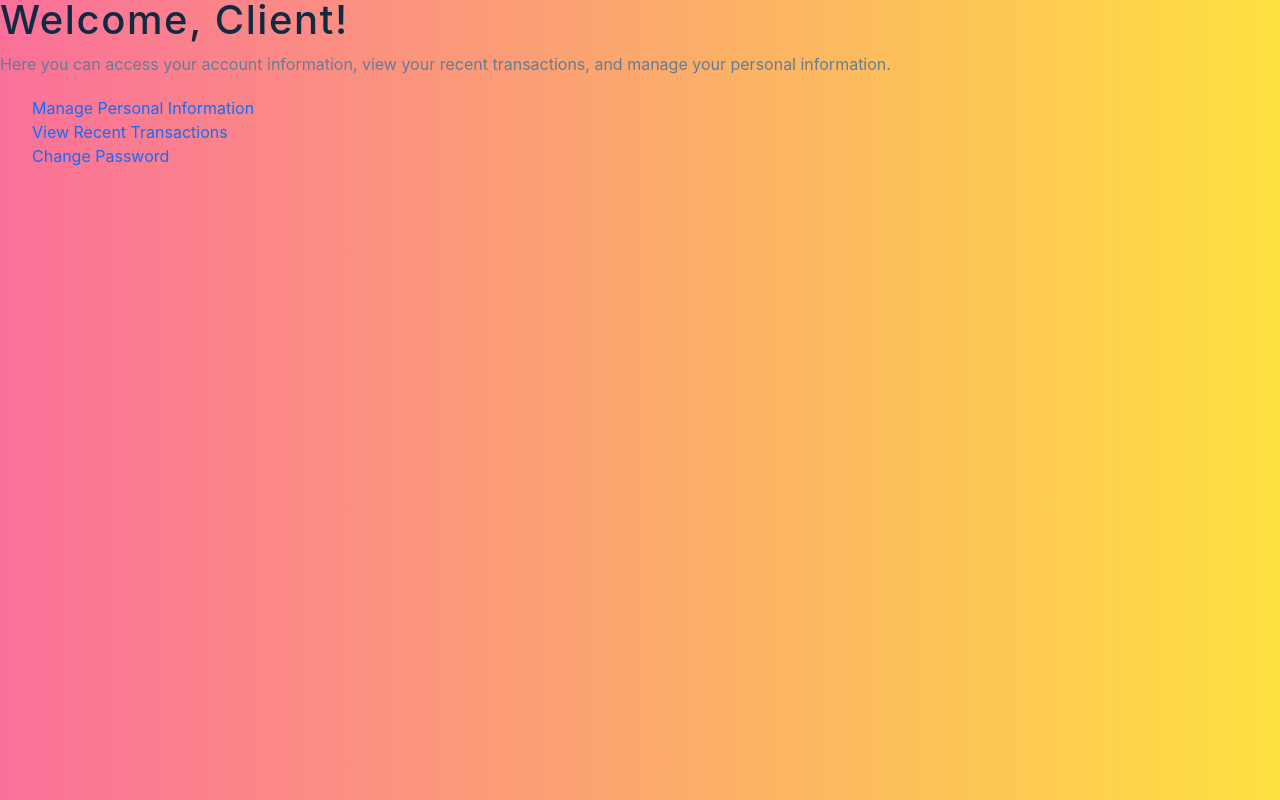
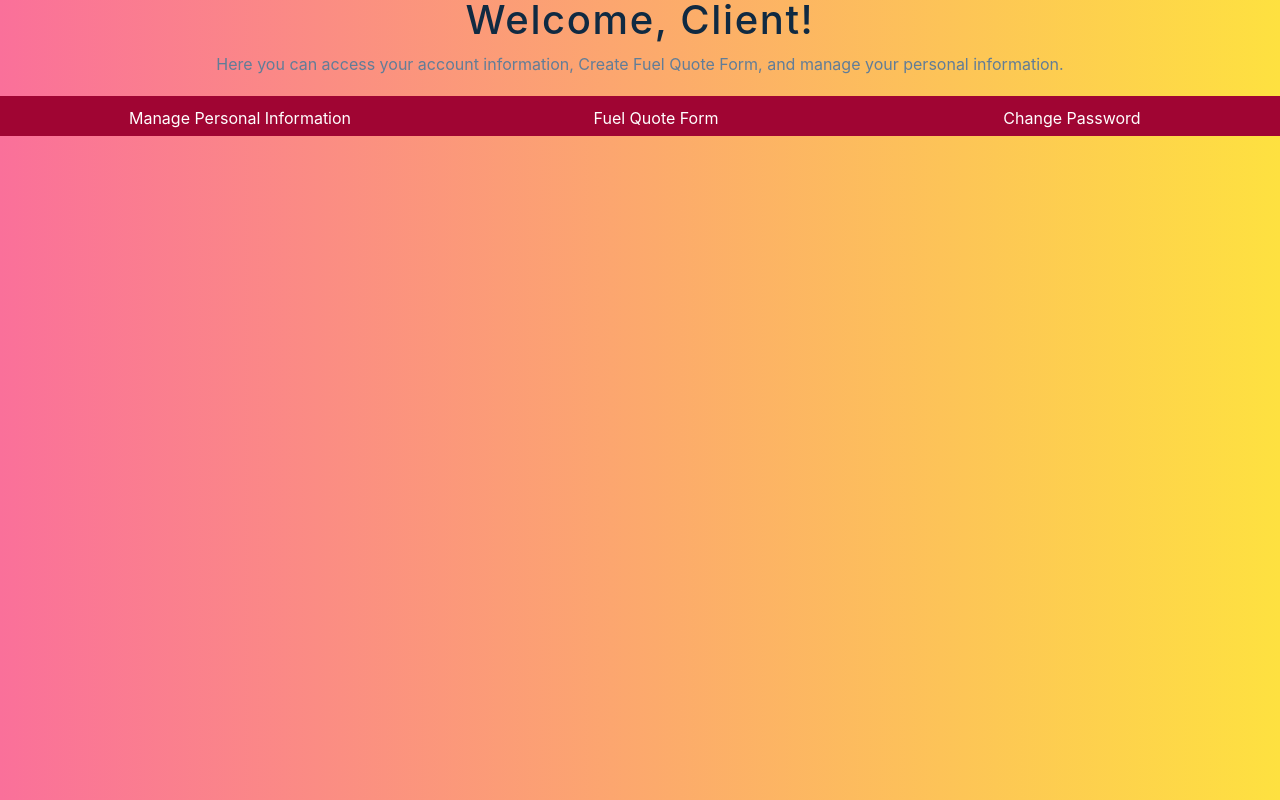
Before and after one commit to tranlac2210/COSC-4353-Project, a React (Create React App) app in the folder client/: page /ClientPage in a window 1280 px wide. Built offline with nearby package versions, Linux system fonts and the light colour scheme.

Commit message:
update change pass,client,client profile

```diff
--- a/client/src/pages/ChangePassPage.js
+++ b/client/src/pages/ChangePassPage.js
@@ -36,6 +36,7 @@ function ChangePassPage()
     <>
     <h2 className='empty'></h2>
     <form className='change_pass_form' onSubmit={handleSubmit}>
+    <h2 className='empty'></h2>
       <h2 className='change_h2'>Change Password</h2>
       <div>
         <label className='change_pass_label' htmlFor="password">New Password:</label>
@@ -64,6 +65,7 @@ function ChangePassPage()
         <label className="error-label">{SuccessLabel}</label>
       )}
       <button className='change_pass_button' type="submit">Change Password</button>
+      <h2 className='empty'></h2>
     </form>
     </>
   );
--- a/client/src/pages/ClientPage.js
+++ b/client/src/pages/ClientPage.js
@@ -8,12 +8,12 @@ function ClientPage() {
     <div className='div_clientpage'>
 
 
-      <h2>Welcome, Client!</h2>
-      <p>Here you can access your account information, view your recent transactions, and manage your personal information.</p>
-      <ul>
-      <li><Link to="/ClientProfilePage">Manage Personal Information</Link></li>
-        <li><a href="#">View Recent Transactions</a></li>
-        <li><Link to="/ChangePassPage">Change Password</Link></li>
+      <h2 className='c_h2'>Welcome, Client!</h2>
+      <p className='c_p'>Here you can access your account information, Create Fuel Quote Form, and manage your personal information.</p>
+      <ul className='linklist'>
+      <li><Link to="/ClientProfilePage" style={{ color: 'white' }}>Manage Personal Information</Link></li>
+        <li><Link to="/FuelQuoteForm" style={{ color: 'white' }}>Fuel Quote Form</Link></li>
+        <li><Link to="/ChangePassPage" style={{ color: 'white' }}>Change Password</Link></li>
 
 
       </ul>
--- a/client/src/pages/ClientProfilePage.js
+++ b/client/src/pages/ClientProfilePage.js
@@ -23,8 +23,11 @@ function ClientProfilePage() {
 
   return (
     <>
-      <div><h1 className='profileh1'>Client information</h1>
+      <div>
+      <div className='empty'></div>
         <form className="cp_login_form" onSubmit={handleSubmit}>
+        <h1 className='profileh1'>Client information</h1>
+        <div className='empty'></div>
           <div>
             <label className="login_username" htmlFor="fullName">Full Name:</label>
             <input className='login_input'
--- a/client/src/styles/ChangePassPage.css
+++ b/client/src/styles/ChangePassPage.css
@@ -21,10 +21,10 @@
     flex-direction: column;
     align-items: center;
     background-color: #f2f2f2;
-    padding: 70px;
+    padding: 30px;
     border-radius: 20px;
     box-shadow: 0 4px 8px 0 rgba(0, 0, 0, 0.2), 0 6px 20px 0 rgba(0, 0, 0, 0.19);
-    width: 40%;
+    width: 60%;
     margin: auto;
   }
 
@@ -35,15 +35,17 @@
   }
 
 
-  .login_form h2 {
-    font-size: 40px;
+  .change_pass_form h2 {
+    font-size: auto;
     margin-bottom: 30px;
   }
 
   .change_pass_label,.login_pass {
+    text-align: center;
     font-size: 24px;
     margin-bottom: 10px;
     margin-right: 20px;
+    padding: auto;
   }
 
   .change_pass_input {
--- a/client/src/styles/ClientPage.css
+++ b/client/src/styles/ClientPage.css
@@ -2,3 +2,30 @@
   background: linear-gradient(to right, #fa709a 0%, #fee140 100%);
   height: 100vh;
 }
+
+.c_h2,.c_p{
+  text-align: center;
+}
+.linklist{
+  display: flex;
+  background-color: #a00533;
+}
+.linklist li{
+  text-align: center;
+  margin-bottom:10px;
+  margin-top: 20px;
+  width: 300px;
+  height: 40px;
+  padding: 10px;
+  border-radius: 3px;
+  margin: auto;
+  border: none;
+  font-size: 16px;
+  /* background-color: #4CAF50; */
+  color: white;
+  cursor: pointer;
+}
+
+.linklist li:hover{
+  background-color:#ff1100
+}
--- a/client/src/styles/ClientProfilePage.css
+++ b/client/src/styles/ClientProfilePage.css
@@ -16,7 +16,7 @@
     padding: 30px;
     border-radius: 20px;
     box-shadow: 0 4px 8px 0 rgba(0, 0, 0, 0.2), 0 6px 20px 0 rgba(0, 0, 0, 0.19);
-    width: 30%;
+    width: 60%;
     margin: auto;
   }
 
```
